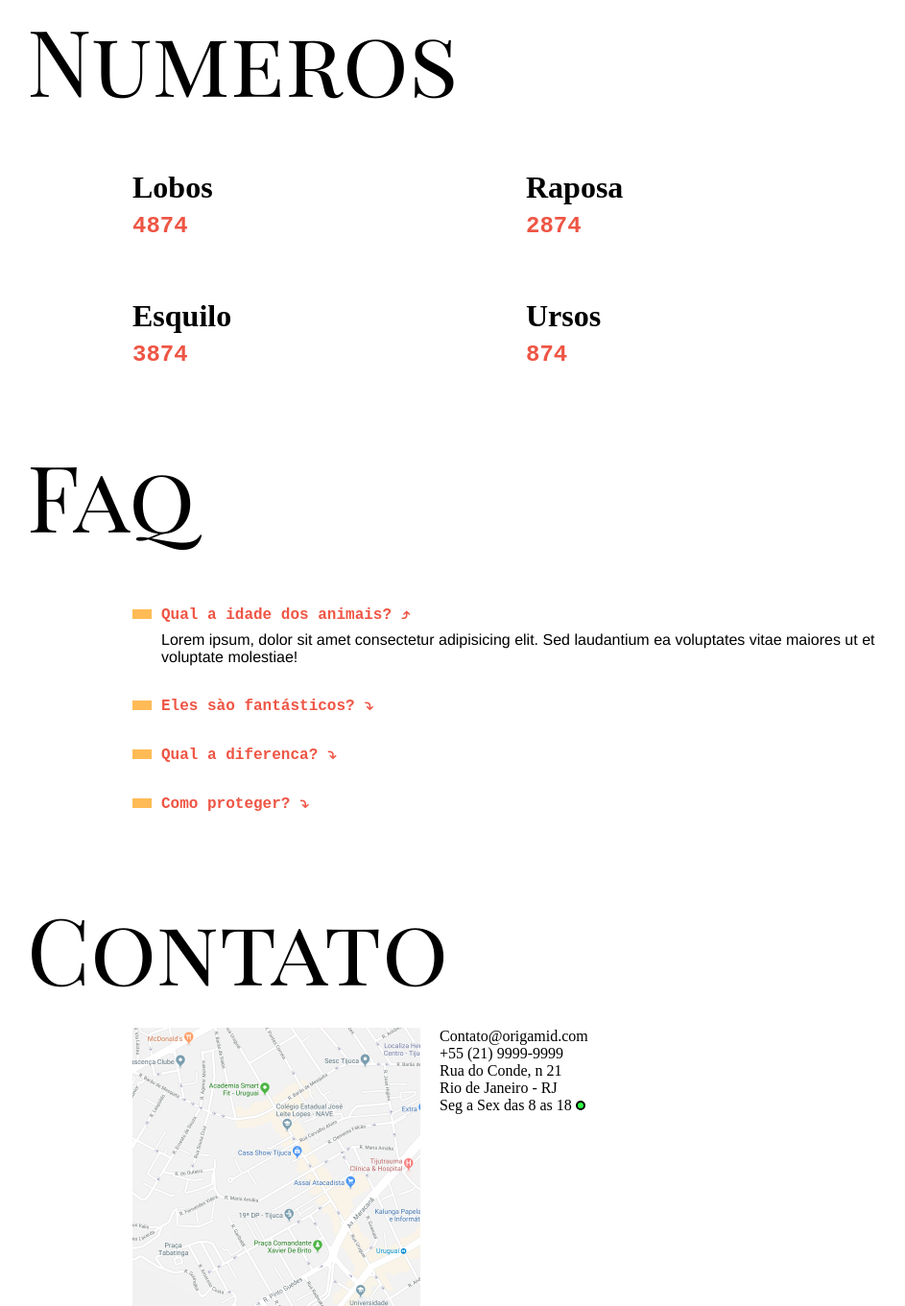
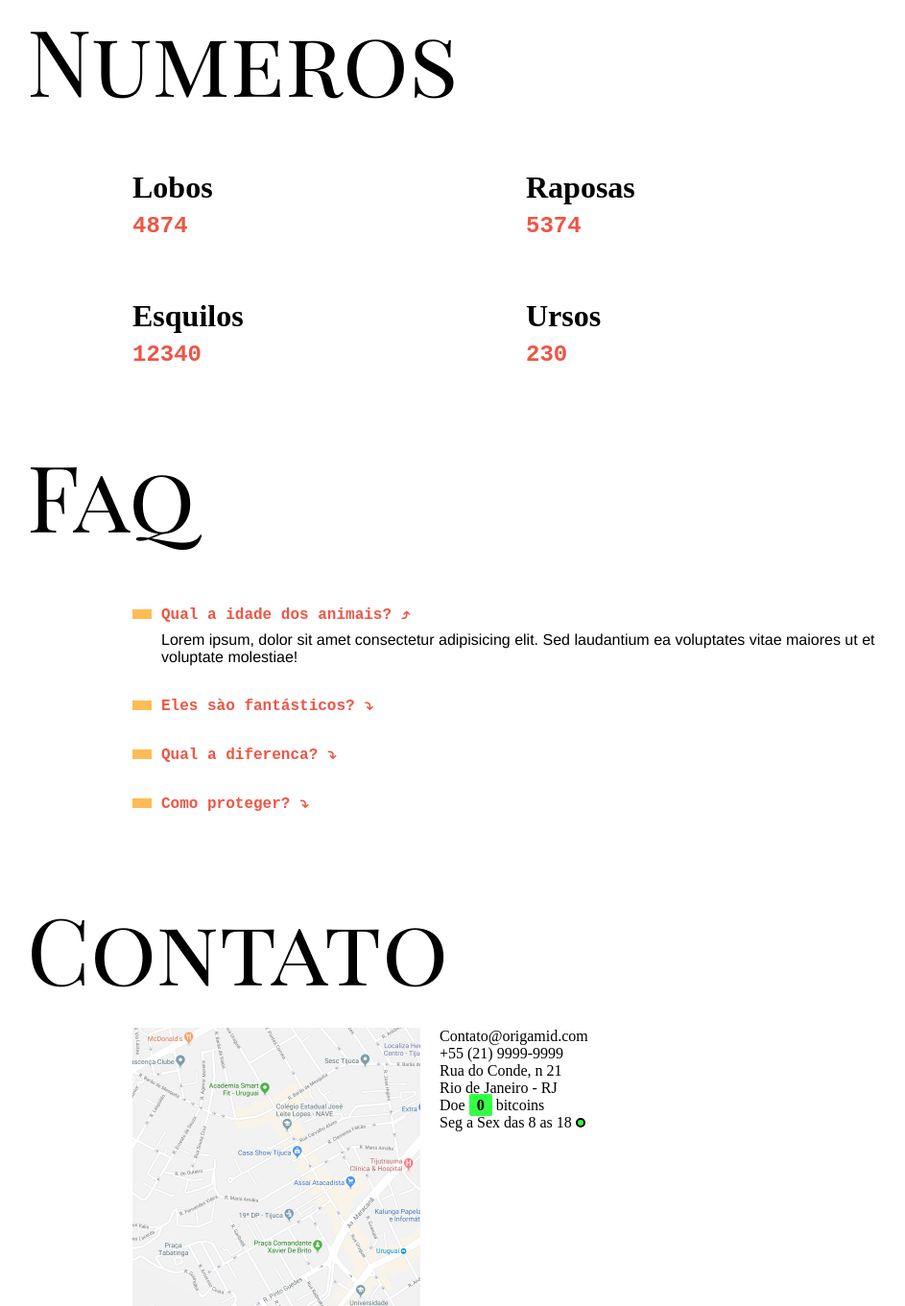
Before and after one commit to wiliamtaesunglee/js-room-origamid, a website with bundled scripts: page index.html in a window 1280 px wide. Shown: the part 876-2237 px from the top of the page at 96% size, without its empty margins (162-1105 px from the left). Built offline with nearby package versions, Linux system fonts and the light colour scheme.

Commit message:
btc fetch

```diff
--- a/index.html
+++ b/index.html
@@ -102,22 +102,7 @@
     <section class="grid-section numeros" data-anime="scroll">
         <h1 class="titulo">Numeros</h1>
         <div class="numeros-grid">
-            <div class="numero-animal">
-                <h3>Lobos</h3>
-                <span data-numero>4874</span>
-            </div>
-            <div class="numero-animal">
-                    <h3>Raposa</h3>
-                    <span data-numero>2874</span>
-            </div>
-            <div class="numero-animal">
-                    <h3>Esquilo</h3>
-                    <span data-numero>3874</span>
-            </div>
-            <div class="numero-animal">
-                    <h3>Ursos</h3>
-                    <span data-numero>874</span>
-            </div>
+
         </div>
     </section>
 
@@ -147,6 +132,7 @@
             <li>+55 (21) 9999-9999</li>
             <li>Rua do Conde, n 21</li>
             <li>Rio de Janeiro - RJ</li>
+            <li>Doe <span class="btc-preco">0</span> bitcoins</li>
             <li data-semana="1,2,3,4,5" data-horario="8,18">Seg a Sex das 8 as 18</li>
         </ul>
     </section>
--- a/js/modules/fetch-animais.js
+++ b/js/modules/fetch-animais.js
@@ -1,7 +1,6 @@
+import initAnimaNumeros from './anima-numeros.js';
+
 export default function initFetchAnimais() {
-
-}
-
     async function fetchAnimais(url) {
         const animaisResponse = await fetch(url);
         const animaisJSON = await animaisResponse.json();
@@ -10,16 +9,15 @@ async function fetchAnimais(url) {
             const divAnimal = createAnimal(animal);
             numerosGrid.appendChild(divAnimal);
         })
+        initAnimaNumeros();
     }
 
     function createAnimal(animal) {
         const div = document.createElement('div');
         div.classList.add('numero-animal');
+        div.innerHTML = `<h3>${animal.specie}</h3><span data-numeros>${animal.total}</span>`;
+        return div;
+    }
+    fetchAnimais('animaisapi.json');
 
-    div.innerHTML = `<h3>${animal.specie}</h3><span data-numeros>${animal.numero}</span>`;
-    console.log(div);
 }
-
-
-
-fetchAnimais('animaisapi.json');
--- /dev/null
+++ b/js/modules/fetch-bitcoin.js
@@ -0,0 +1,11 @@
+export default function initBitcoin() {
+
+}
+
+fetch('https://blockchain.info/ticker')
+.then(response => response.json())
+.then(json =>{
+    const btcBitcoin = document.querySelector('.btc-preco');
+    btcPreco.innerHTML = btcBitcoin.BRL.sell;
+    console.log(json.BRL.sell);
+})
--- a/js/script.js
+++ b/js/script.js
@@ -6,7 +6,7 @@ import initModal from './modules/modal.js';
 import initTooltip from './modules/tooltip.js';
 import initDropDownMenu from './modules/dropdown-menu.js';
 import initMenuMobile from './modules/menu-mobile.js';
-import initAnimaNumeros from './modules/anima-numeros.js';
+
 import initFuncionamento from './modules/funcionamento.js';
 import initFetchAnimais from './modules/fetch-animais.js';
 
@@ -18,6 +18,5 @@ initModal();
 initTooltip();
 initDropDownMenu();
 initMenuMobile();
-initAnimaNumeros();
 initFuncionamento();
 initFetchAnimais();
--- a/src/scss/geral.scss
+++ b/src/scss/geral.scss
@@ -321,3 +321,10 @@ body {
 [data-semana].aberto::after {
     background: #3f4;
 }
+
+.btc-preco {
+    background: #3f4;
+    padding: .2rem .5rem;
+    font-weight: bold;
+    border-radius: 2px;
+}
```
Also changed, not shown: css/style.css, css/style.min.css. Lines whose indentation alone changed are shown as unchanged.
